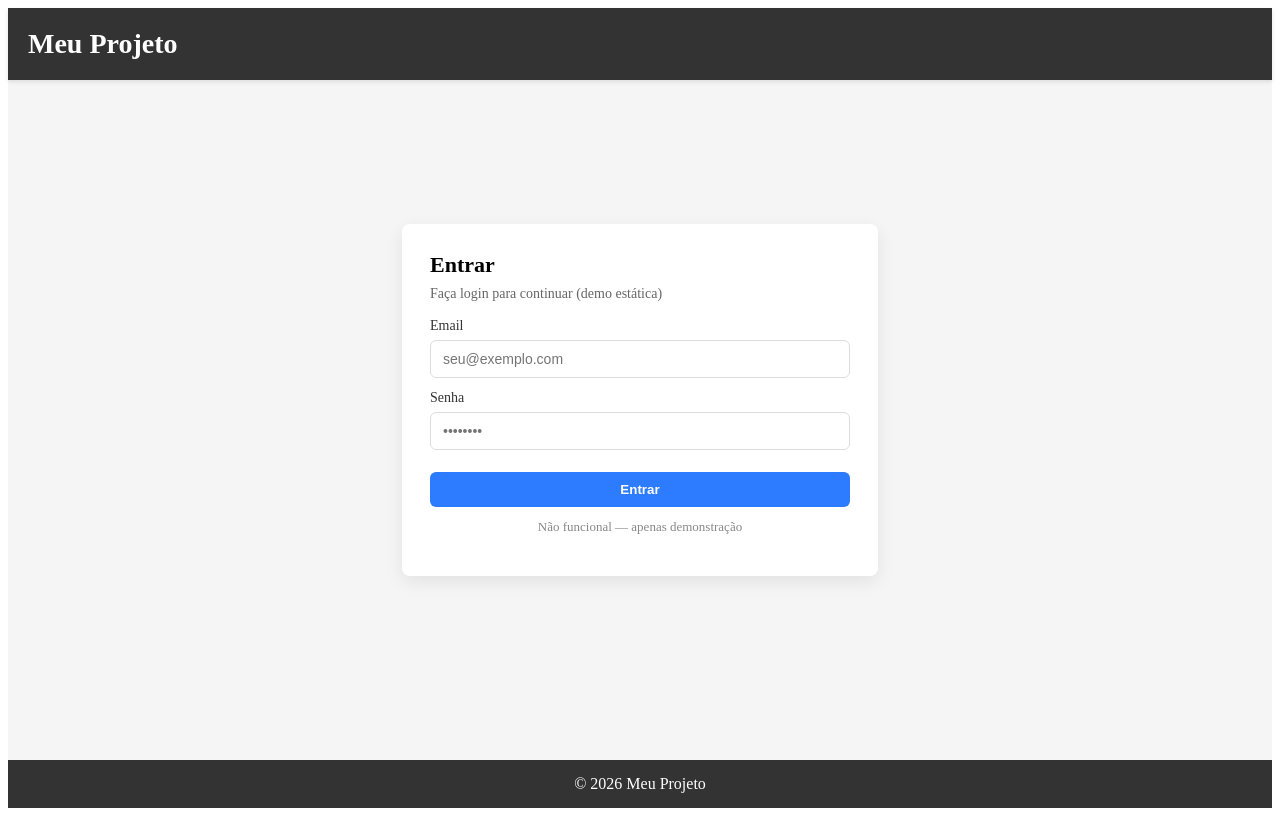
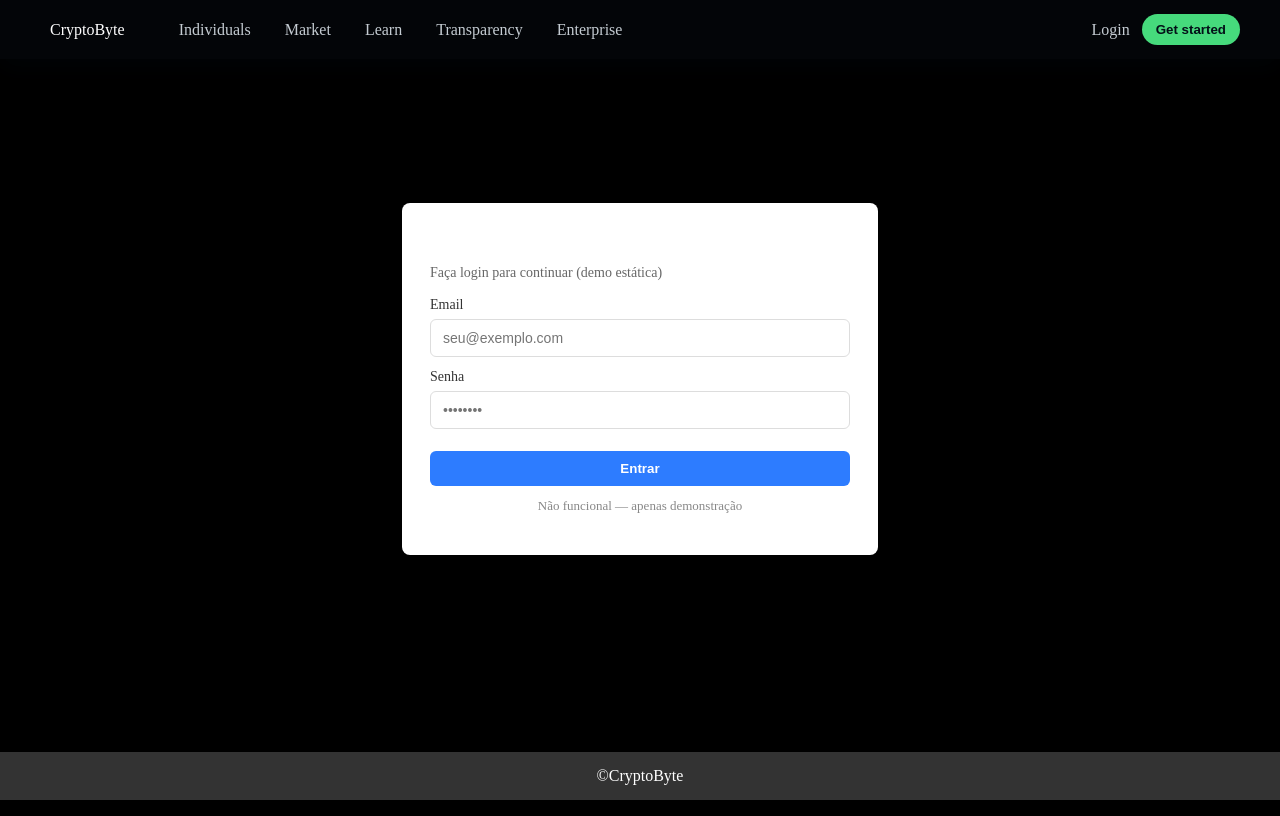
Before and after one commit to Cerqueira4618/BUGSBYTE-2026, a Vue app: page / in a window 1280 px wide. Built offline with nearby package versions, Linux system fonts and the light colour scheme; the HTML template or start-up script is replaced by a standard one.

Commit message:
main page

```diff
--- a/src/App.vue
+++ b/src/App.vue
@@ -4,13 +4,28 @@
 <template>
   <div class="app-container">
     <header class="app-header">
-      <h1>Meu Projeto</h1>
+      <div class="header-inner">
+        <div class="left">
+          <RouterLink :to="{ name: 'Main' }" class="logo-button">CryptoByte</RouterLink>
+        </div>
+        <nav class="main-nav">
+          <a href="#" class="nav-item">Individuals</a>
+          <a href="#" class="nav-item">Market</a>
+          <a href="#" class="nav-item">Learn</a>
+          <a href="#" class="nav-item">Transparency</a>
+          <a href="#" class="nav-item">Enterprise</a>
+        </nav>
+        <div class="actions">
+          <RouterLink :to="{ name: 'Login' }" class="login-link">Login</RouterLink>
+          <button class="cta">Get started</button>
+        </div>
+      </div>
     </header>
     <main class="app-main">
       <RouterView />
     </main>
     <footer class="app-footer">
-      <p>&copy; 2026 Meu Projeto</p>
+      <p>&copy;CryptoByte</p>
     </footer>
   </div>
 </template>
@@ -20,19 +35,86 @@
   display: flex;
   flex-direction: column;
   min-height: 100vh;
-  background-color: #f5f5f5;
+  background-color: #000000;
+  color: #ffffff;
 }
 
 .app-header {
-  background-color: #333;
+  background: rgba(6, 10, 15, 0.55);
   color: white;
-  padding: 20px;
-  box-shadow: 0 2px 4px rgba(0, 0, 0, 0.1);
+  padding: 14px 24px;
+  box-shadow: 0 8px 24px rgba(2,6,10,0.6);
+  position: sticky;
+  top: 0;
+  z-index: 40;
+}
+
+.header-inner {
+  display: flex;
+  align-items: center;
+  gap: 24px;
+  max-width: 1200px;
+  margin: 0 auto;
+}
+
+.main-nav {
+  display: flex;
+  gap: 18px;
+  margin-left: 12px;
+}
+
+.nav-item {
+  color: rgba(230,238,246,0.85);
+  text-decoration: none;
+  font-weight: 500;
+  padding: 6px 8px;
+  border-radius: 6px;
+}
+
+.nav-item:hover {
+  background: rgba(255,255,255,0.02);
+  color: #dfffdc;
+}
+
+.actions {
+  margin-left: auto;
+  display: flex;
+  gap: 12px;
+  align-items: center;
+}
+
+.login-link {
+  color: rgba(230,238,246,0.85);
+  text-decoration: none;
+}
+
+.cta {
+  background: #46da7c;
+  color: #031018;
+  border: none;
+  padding: 8px 14px;
+  border-radius: 20px;
+  font-weight: 700;
+  cursor: pointer;
 }
 
 .app-header h1 {
   margin: 0;
   font-size: 28px;
+}
+
+.logo-button {
+  color: white;
+  text-decoration: none;
+  padding: 6px 10px;
+  border-radius: 6px;
+  background: transparent;
+  cursor: pointer;
+}
+
+.logo-button:hover {
+  opacity: 0.9;
+  text-decoration: underline;
 }
 
 .app-main {
@@ -52,3 +134,15 @@
   margin: 0;
 }
 </style>
+
+<style>
+html,
+body,
+#app {
+  margin: 0;
+  padding: 0;
+  width: 100%;
+  min-height: 100%;
+  background: #000;
+}
+</style>
--- a/src/components/TableExample.vue
+++ /dev/null
@@ -1,69 +0,0 @@
-<script setup lang="ts">
-import { ref } from 'vue'
-
-const users = ref([
-  { id: 1, nome: 'João Silva', email: 'joao@example.com', idade: 28 },
-  { id: 2, nome: 'Maria Santos', email: 'maria@example.com', idade: 34 },
-  { id: 3, nome: 'Pedro Costa', email: 'pedro@example.com', idade: 25 },
-  { id: 4, nome: 'Ana Oliveira', email: 'ana@example.com', idade: 31 }
-])
-</script>
-
-<template>
-  <div class="table-container">
-    <h2>Lista de Utilizadores</h2>
-    <table class="table">
-      <thead>
-        <tr>
-          <th>ID</th>
-          <th>Nome</th>
-          <th>Email</th>
-          <th>Idade</th>
-        </tr>
-      </thead>
-      <tbody>
-        <tr v-for="user in users" :key="user.id">
-          <td>{{ user.id }}</td>
-          <td>{{ user.nome }}</td>
-          <td>{{ user.email }}</td>
-          <td>{{ user.idade }}</td>
-        </tr>
-      </tbody>
-    </table>
-  </div>
-</template>
-
-<style scoped>
-.table-container {
-  padding: 20px;
-}
-
-.table {
-  border-collapse: collapse;
-  width: 100%;
-  margin-top: 15px;
-  background-color: #fff;
-  box-shadow: 0 2px 4px rgba(0, 0, 0, 0.1);
-}
-
-.table thead {
-  background-color: #f5f5f5;
-  border-bottom: 2px solid #ddd;
-}
-
-.table th {
-  padding: 12px;
-  text-align: left;
-  font-weight: 600;
-  color: #333;
-}
-
-.table td {
-  padding: 12px;
-  border-bottom: 1px solid #ddd;
-}
-
-.table tbody tr:hover {
-  background-color: #f9f9f9;
-}
-</style>
```
